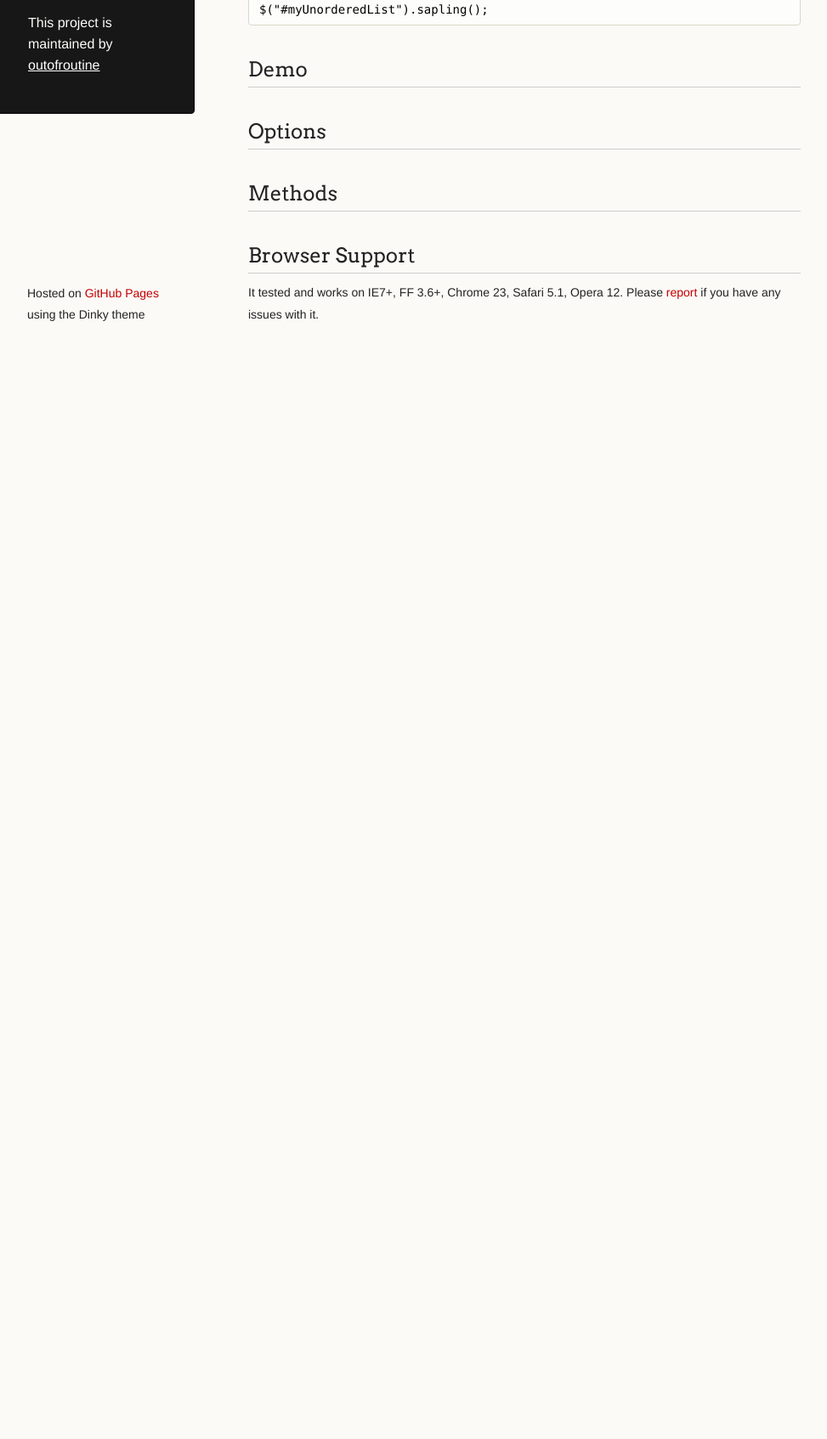
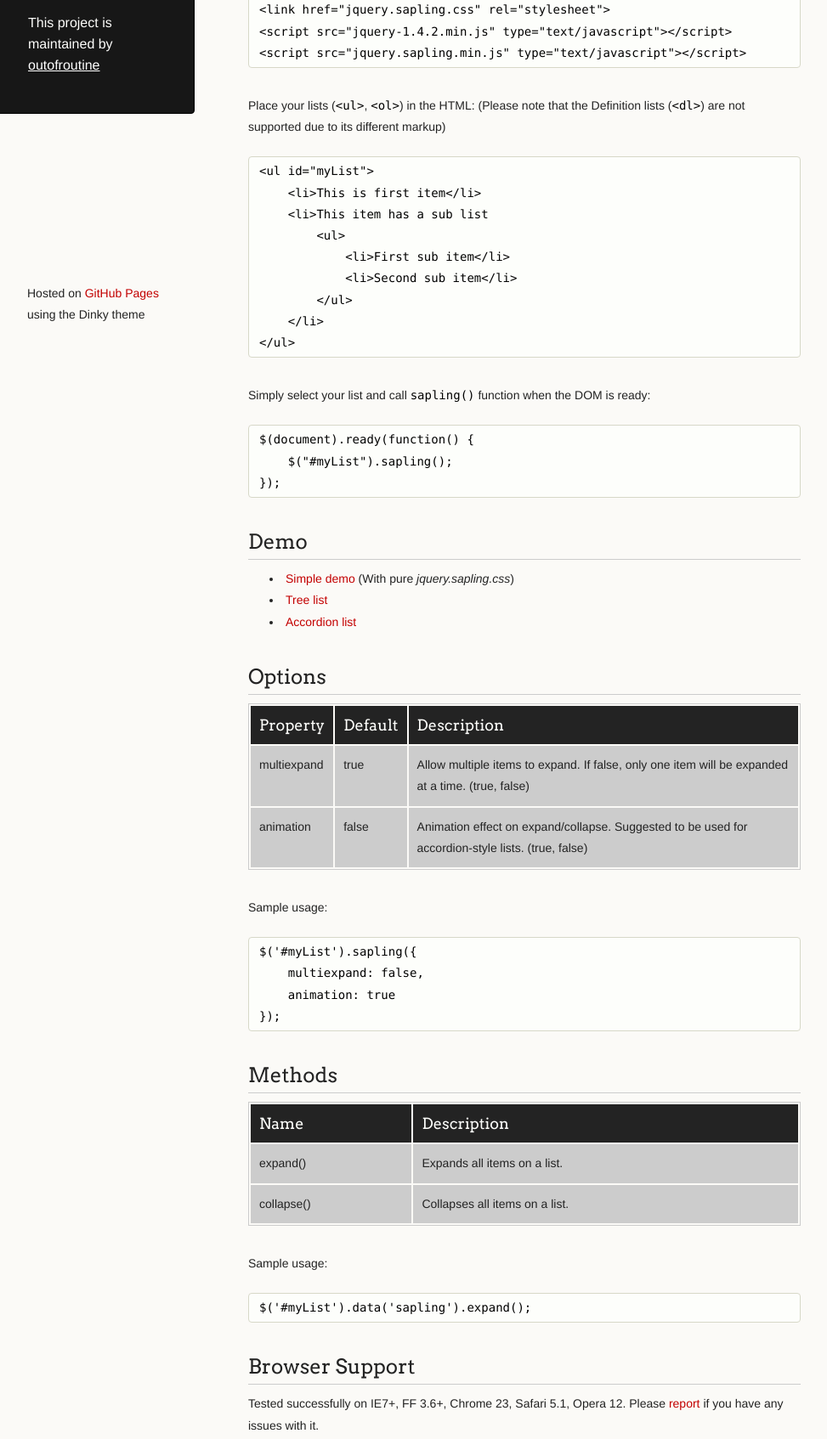
Before and after one commit to tameraydin/jquery-sapling, a plain HTML site: page index.html in a window 1280 px wide. Shown: the part 385-2079 px from the top of the page at 85% size, without its empty margins (18-991 px from the left). Before the commit the page ends 840 px from the top, so only its background shows below. Drawn offline with Linux system fonts and the light colour scheme.

```diff
--- a/index.html
+++ b/index.html
@@ -38,20 +38,89 @@
 
 <h2>Usage</h2>
 
-<p>Requires <a href="http://blog.jquery.com/2010/02/19/jquery-142-released/" target="_blank">jQuery 1.4.2</a> or later.</p>
+<p>Add jQuery (Requires <a href="http://blog.jquery.com/2010/02/19/jquery-142-released/" target="_blank">jQuery 1.4.2</a> or later) and plugin assets into the <code>&lt;head&gt;</code> element:</p>
 
-<pre><code>$("#myUnorderedList").sapling();
+<pre><code>&lt;link href="jquery.sapling.css" rel="stylesheet"&gt;
+&lt;script src="jquery-1.4.2.min.js" type="text/javascript"&gt;&lt;/script&gt;
+&lt;script src="jquery.sapling.min.js" type="text/javascript"&gt;&lt;/script&gt;
+</code></pre>
+
+<p>Place your lists (<code>&lt;ul&gt;</code>, <code>&lt;ol&gt;</code>) in the HTML: (Please note that the Definition lists (<code>&lt;dl&gt;</code>) are not supported due to its different markup)</p>
+
+<pre><code>&lt;ul id="myList"&gt;
+    &lt;li&gt;This is first item&lt;/li&gt;
+    &lt;li&gt;This item has a sub list
+        &lt;ul&gt;
+            &lt;li&gt;First sub item&lt;/li&gt;
+            &lt;li&gt;Second sub item&lt;/li&gt;
+        &lt;/ul&gt;
+    &lt;/li&gt;
+&lt;/ul&gt;
+</code></pre>
+
+<p>Simply select your list and call <code>sapling()</code> function when the DOM is ready:</p>
+
+<pre><code>$(document).ready(function() {
+    $("#myList").sapling();
+});
 </code></pre>
 
 <h2>Demo</h2>
 
-<h2>Options</h2>
+<ul>
+<li>
+<a href="http://tamerayd.in/works/jquery-sapling/simple-demo/" target="_blank">Simple demo</a> (With pure <em>jquery.sapling.css</em>)</li>
+<li><a href="http://tamerayd.in/works/jquery-sapling/tree-demo/" target="_blank">Tree list</a></li>
+<li><a href="http://tamerayd.in/works/jquery-sapling/accordion-demo/" target="_blank">Accordion list</a></li>
+</ul><h2>Options</h2>
+
+<table>
+<tr>
+<th>Property</th>
+<th>Default</th>
+<th>Description</th>
+</tr>
+<tr>
+<td>multiexpand</td>
+<td>true</td>
+<td>Allow multiple items to expand. If <i>false</i>, only one item will be expanded at a time. (<i>true, false</i>)</td>
+</tr>
+<tr>
+<td>animation</td>
+<td>false</td>
+<td>Animation effect on expand/collapse. Suggested to be used for accordion-style lists.  (<i>true, false</i>)</td>
+</tr>
+</table><p>Sample usage: </p>
+
+<pre><code>$('#myList').sapling({
+    multiexpand: false,
+    animation: true
+});
+</code></pre>
 
 <h2>Methods</h2>
 
+<table>
+<tr>
+<th>Name</th>
+<th>Description</th>
+</tr>
+<tr>
+<td>expand()</td>
+<td>Expands all items on a list.</td>
+</tr>
+<tr>
+<td>collapse()</td>
+<td>Collapses all items on a list.</td>
+</tr>
+</table><p>Sample usage: </p>
+
+<pre><code>$('#myList').data('sapling').expand();
+</code></pre>
+
 <h2>Browser Support</h2>
 
-<p>It tested and works on IE7+, FF 3.6+, Chrome 23, Safari 5.1, Opera 12. Please <a href="http://github.com/outofroutine/jquery-sapling/issues">report</a> if you have any issues with it.</p>
+<p>Tested successfully on IE7+, FF 3.6+, Chrome 23, Safari 5.1, Opera 12. Please <a href="http://github.com/outofroutine/jquery-sapling/issues">report</a> if you have any issues with it.</p>
       </section>
       <footer>
         <p><small>Hosted on <a href="https://pages.github.com">GitHub Pages</a> using the Dinky theme</small></p>
```
Also changed, not shown: params.json (+1 -1 lines).
